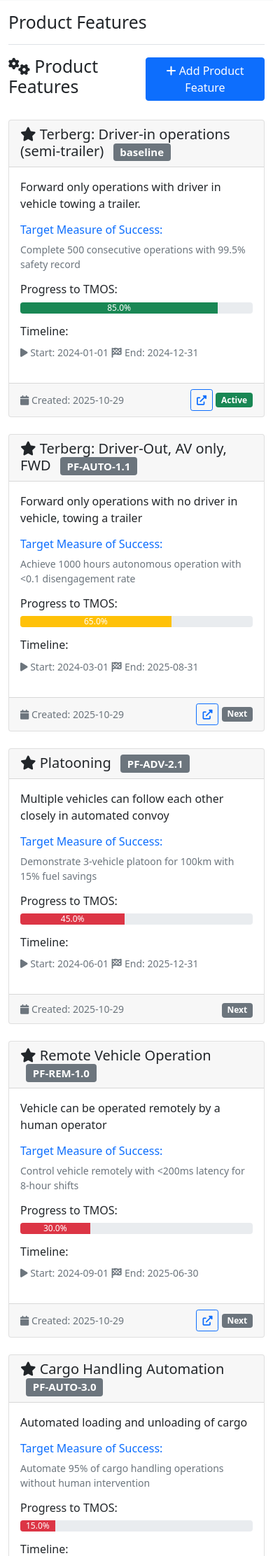
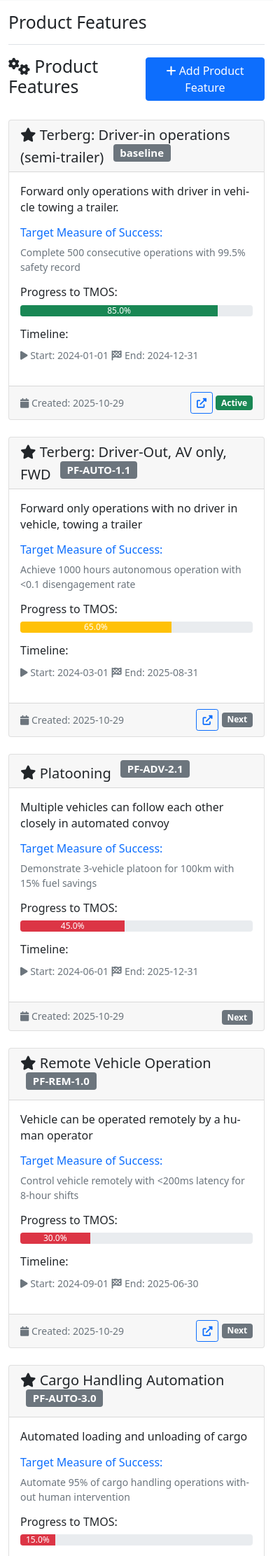
Before and after one commit to ryannealsmith/product_features_db, a Flask app: page /product_features in a window 390 px wide. Shown: the part 1029-3252 px from the top of the page at 70% size. Run offline with Flask 3, Linux system fonts and the light colour scheme; parts of the project's set-up code (start-up, migrations or seed data) failed here and were passed over.

Commit message:
Improve text containment and title wrapping in cards
- Updated CSS for better text overflow handling in card components
- Added text-break-word class for proper word wrapping
- Improved card-text truncation with expandable functionality
- Changed card titles from truncation to multi-line wrapping
- Enhanced badge text containment and overflow handling
- Added JavaScript for toggle description expansion
- Fixed text overflow issues in product features and capabilities pages
- Improved responsive design for better mobile experience

```diff
--- a/templates/base.html
+++ b/templates/base.html
@@ -112,10 +112,54 @@
             display: inline-block;
         }
 
+        .card-title-wrap {
+            word-wrap: break-word;
+            word-break: break-word;
+            overflow-wrap: break-word;
+            hyphens: auto;
+            line-height: 1.3;
+        }
+
         .card-title-truncate {
             overflow: hidden;
             text-overflow: ellipsis;
             white-space: nowrap;
+        }
+
+        .card-title-wrap {
+            word-wrap: break-word;
+            word-break: break-word;
+            overflow-wrap: break-word;
+            white-space: normal;
+            line-height: 1.3;
+        }
+
+        /* Card content containment */
+        .card-body {
+            overflow: hidden;
+            word-wrap: break-word;
+        }
+
+        .card-text {
+            overflow: hidden;
+            display: -webkit-box;
+            -webkit-line-clamp: 4;
+            -webkit-box-orient: vertical;
+            line-height: 1.4em;
+            max-height: 5.6em;
+        }
+
+        .card-text.expanded {
+            -webkit-line-clamp: unset;
+            max-height: none;
+        }
+
+        /* Long text handling */
+        .text-break-word {
+            word-wrap: break-word;
+            word-break: break-word;
+            overflow-wrap: break-word;
+            hyphens: auto;
         }
 
         /* Responsive badge containers */
@@ -128,6 +172,21 @@
             word-break: break-word;
             white-space: normal;
             max-width: 100%;
+            display: inline-block;
+            margin: 2px;
+        }
+
+        /* Prevent badge overflow */
+        .dependency-badges {
+            max-width: 100%;
+            overflow: hidden;
+        }
+
+        .dependency-badges .badge {
+            max-width: 200px;
+            overflow: hidden;
+            text-overflow: ellipsis;
+            white-space: nowrap;
         }
 
         /* Better responsive layout for cards */
@@ -260,6 +319,31 @@
 
     <script src="https://cdn.jsdelivr.net/npm/bootstrap@5.1.3/dist/js/bootstrap.bundle.min.js"></script>
     <script src="https://cdn.jsdelivr.net/npm/chart.js"></script>
+
+    <script>
+        // Function to toggle description expansion
+        function toggleDescription(button) {
+            const cardText = button.closest('.mb-3').querySelector('.card-text');
+            const isExpanded = cardText.classList.contains('expanded');
+
+            if (isExpanded) {
+                cardText.classList.remove('expanded');
+                button.innerHTML = '<small>Show more...</small>';
+            } else {
+                cardText.classList.add('expanded');
+                button.innerHTML = '<small>Show less</small>';
+            }
+        }
+
+        // Initialize tooltips
+        document.addEventListener('DOMContentLoaded', function() {
+            var tooltipTriggerList = [].slice.call(document.querySelectorAll('[data-bs-toggle="tooltip"]'));
+            var tooltipList = tooltipTriggerList.map(function (tooltipTriggerEl) {
+                return new bootstrap.Tooltip(tooltipTriggerEl);
+            });
+        });
+    </script>
+
     {% block scripts %}{% endblock %}
 </body>
 </html>
--- a/templates/product_features.html
+++ b/templates/product_features.html
@@ -14,11 +14,11 @@
     {% for feature in features %}
     <div class="col-md-6 mb-4">
         <div class="card h-100">
-            <div class="card-header">
-                <h5 class="mb-0">
+                        <div class="card-header">
+                <h5 class="mb-0 card-title-wrap">
                     <i class="fas fa-star"></i> {{ feature.name }}
                     {% if feature.label %}
-                        <small class="badge bg-secondary ms-2">{{ feature.label }}</small>
+                        <small class="badge bg-secondary ms-2 text-truncate-badge" title="{{ feature.label }}">{{ feature.label }}</small>
                     {% endif %}
                 </h5>
                 {% if feature.vehicle_platform %}
@@ -28,12 +28,20 @@
                 {% endif %}
             </div>
             <div class="card-body">
-                <p class="card-text">{{ feature.description or 'No description provided.' }}</p>
+                <div class="mb-3">
+                    <p class="card-text text-break-word">{{ feature.description or 'No description provided.' }}</p>
+                    {% if (feature.description or '')|length > 200 %}
+                    <button class="btn btn-sm btn-link p-0 text-muted" onclick="toggleDescription(this)"
+                            data-bs-toggle="tooltip" title="Click to expand/collapse description">
+                        <small>Show more...</small>
+                    </button>
+                    {% endif %}
+                </div>
 
                 {% if feature.tmos %}
                 <div class="mb-3">
                     <h6 class="text-primary">Target Measure of Success:</h6>
-                    <p class="small text-muted">{{ feature.tmos }}</p>
+                    <p class="small text-muted text-break-word">{{ feature.tmos }}</p>
                 </div>
                 {% endif %}
 
```
Also changed, not shown: templates/capabilities.html (+15 -5 lines).
